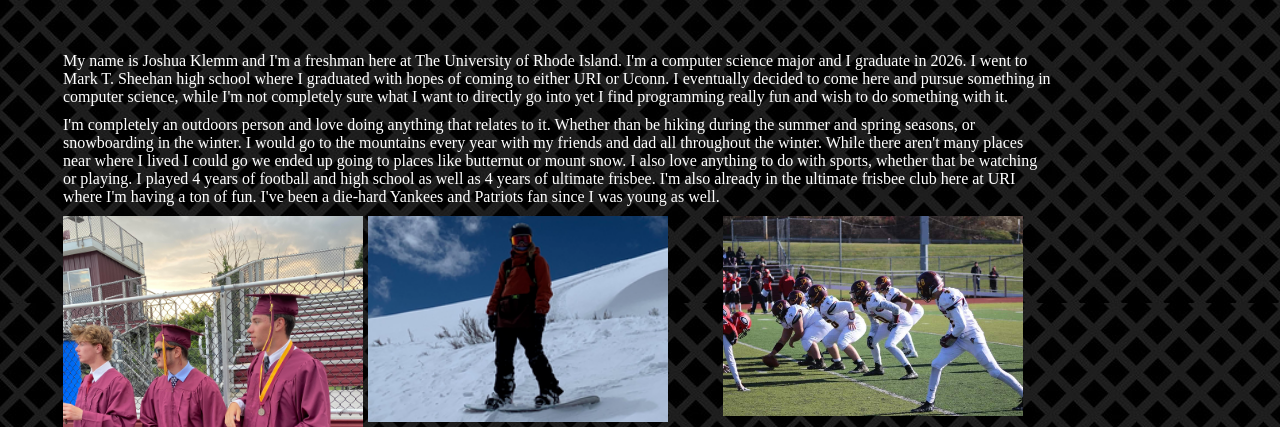
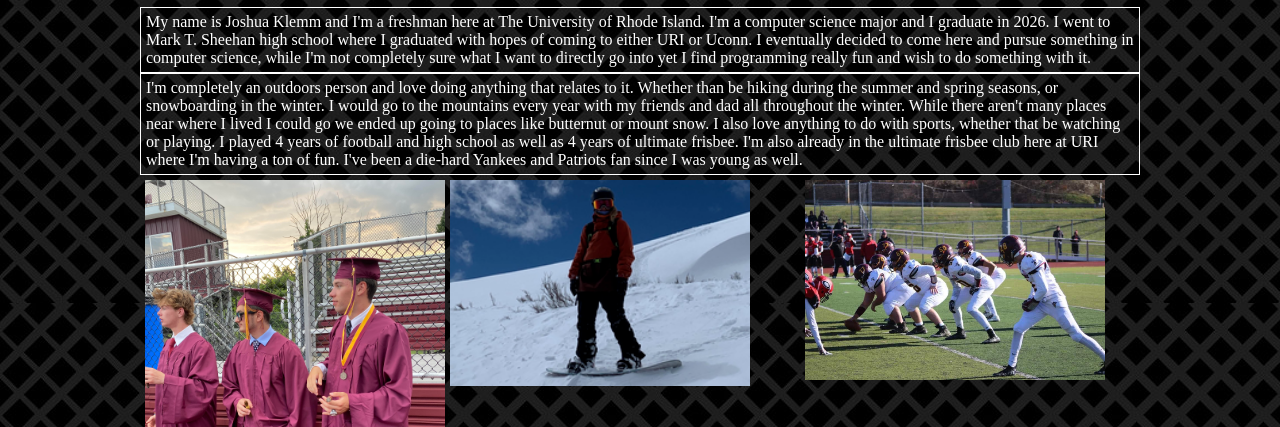
Before and after one commit to Jklemm28/Jklemm28.github.io, a plain HTML site: page about.html in a window 1280 px wide. Shown: the part 297-724 px from the top of the page. Drawn offline with Linux system fonts and the light colour scheme.

Commit message:
Update about.html

```diff
--- a/about.html
+++ b/about.html
@@ -4,6 +4,12 @@
         <meta charset="utf-8">
         <title>Josh's Programming Portfolio</title>
 <style>
+
+.border {
+ border-width:1px;
+ border-style:solid;
+ border-color: white;
+}
 	h1 {text-align: center;
 			margin-top: 0px;
 			margin-bottom: 0px;
@@ -18,8 +24,8 @@
 
 		    }
 
-	#para_text { float: left;
-			margin:50px;
+	#para_text { float: center;
+			margin:10px;
 			padding:0px;
 			width:  1000px;
 			padding-bottom: 5px;
@@ -72,12 +78,12 @@ p    {color: white;}
 <div id="top_text">
 <h1> Welcome to my About Me Page</h1>
 <div id="para_text">
-		<p>My name is Joshua Klemm and I'm a freshman here at The University of Rhode Island. I'm a computer science major and I graduate in 2026.
+		<p class="border">My name is Joshua Klemm and I'm a freshman here at The University of Rhode Island. I'm a computer science major and I graduate in 2026.
 		I went to Mark T. Sheehan high school where I graduated with hopes of coming to either URI or Uconn. I eventually decided to come here
 		and pursue something in computer science, while I'm not completely sure what I want to directly go into yet I find programming really fun
 		and wish to do something with it.</p>
 
-		<p>I'm completely an outdoors person and love doing anything that relates to it. Whether than be hiking during the summer and spring seasons,
+		<p class="border">I'm completely an outdoors person and love doing anything that relates to it. Whether than be hiking during the summer and spring seasons,
 		or snowboarding in the winter. I would go to the mountains every year with my friends and dad all throughout the winter. While there aren't
 		many places near where I lived I could go we ended up going to places like butternut or mount snow. I also love anything to do with sports,
 		whether that be watching or playing. I played 4 years of football and high school as well as 4 years of ultimate frisbee. I'm also already in
```
